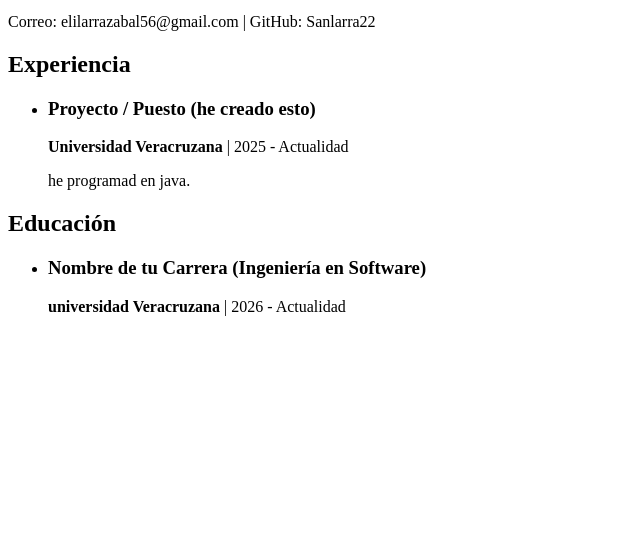
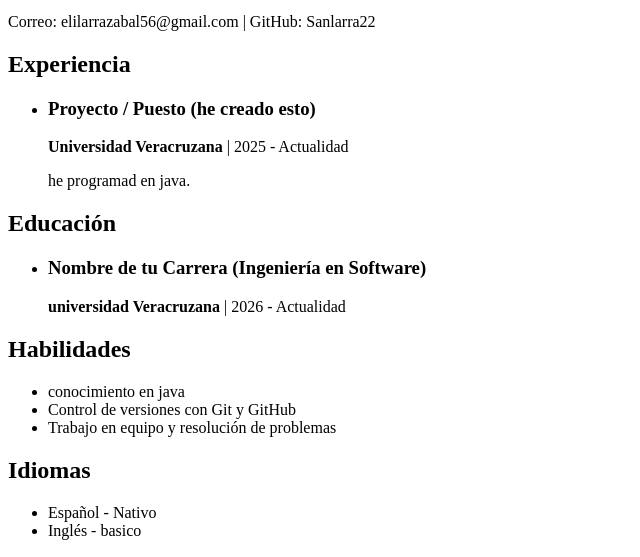
Before and after one commit to Sanlarra22/micv_2026_1.2, a plain HTML site: page index.html in a window 1280 px wide. Shown: the part 243-800 px from the top of the page, without its empty margins (0-640 px from the left). Drawn offline with Linux system fonts and the light colour scheme.

Commit message:
Agregar secciones de habilidades e idiomas

```diff
--- a/index.html
+++ b/index.html
@@ -37,5 +37,18 @@
     </li>
   </ul>
 
+<h2 id="habilidades">Habilidades</h2>
+  <ul>
+    <li>conocimiento en java</li>
+    <li>Control de versiones con Git y GitHub</li>
+    <li>Trabajo en equipo y resolución de problemas</li>
+  </ul>
+
+  <h2 id="idiomas">Idiomas</h2>
+  <ul>
+    <li>Español - Nativo</li>
+    <li>Inglés - basico</li>
+  </ul>
+
 </body>
 </html>
```
